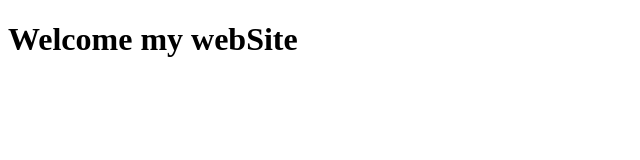
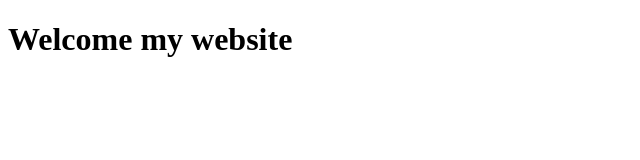
Before and after one commit to hzhtracy/hzhtracy.github.io, a plain HTML site: page index.html in a window 1280 px wide. Shown: the full height of the page, 0-640 px from the left. Drawn offline with Linux system fonts and the light colour scheme.

Commit message:
Update index.html

```diff
--- a/index.html
+++ b/index.html
@@ -1,6 +1,6 @@
 <!DOCTYPE html>
 <html>
 <body>
-<h1>Welcome my webSite</h1>
+<h1>Welcome my website</h1>
 </body>
 </html>
```
